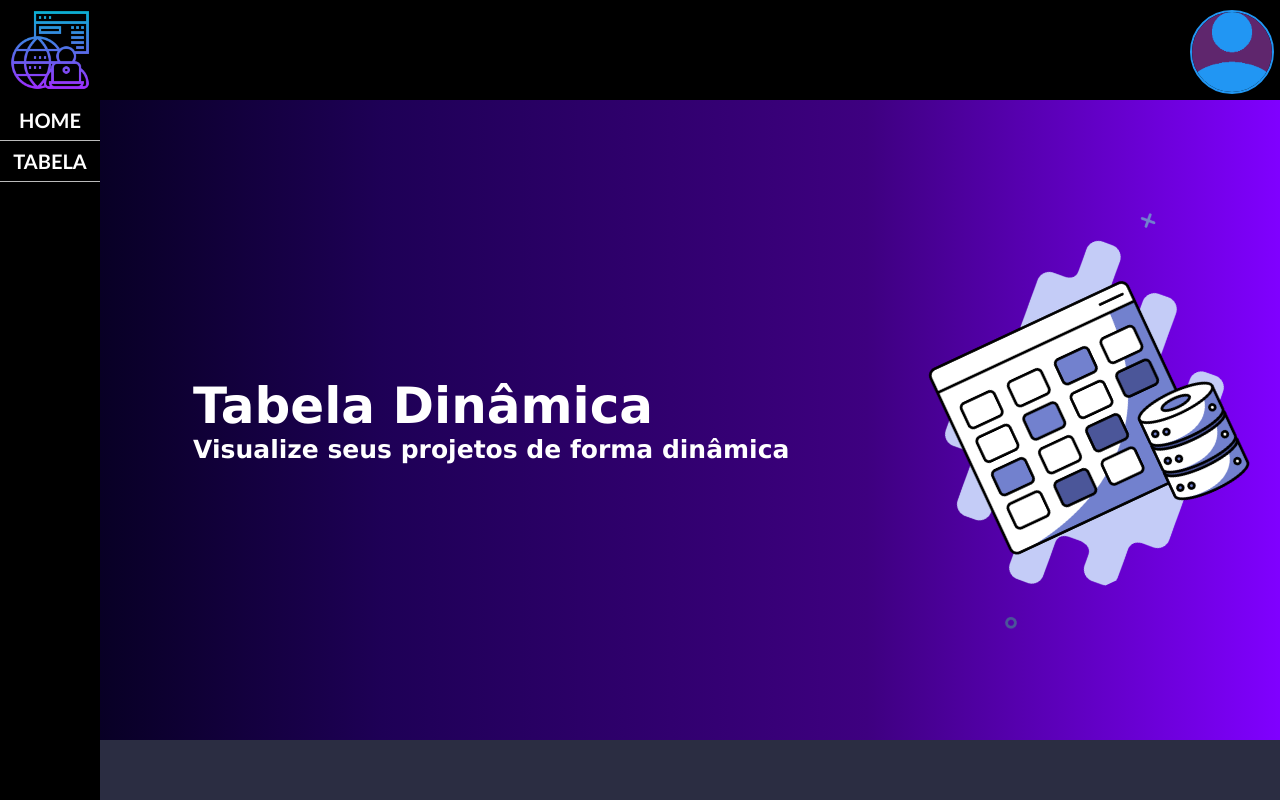
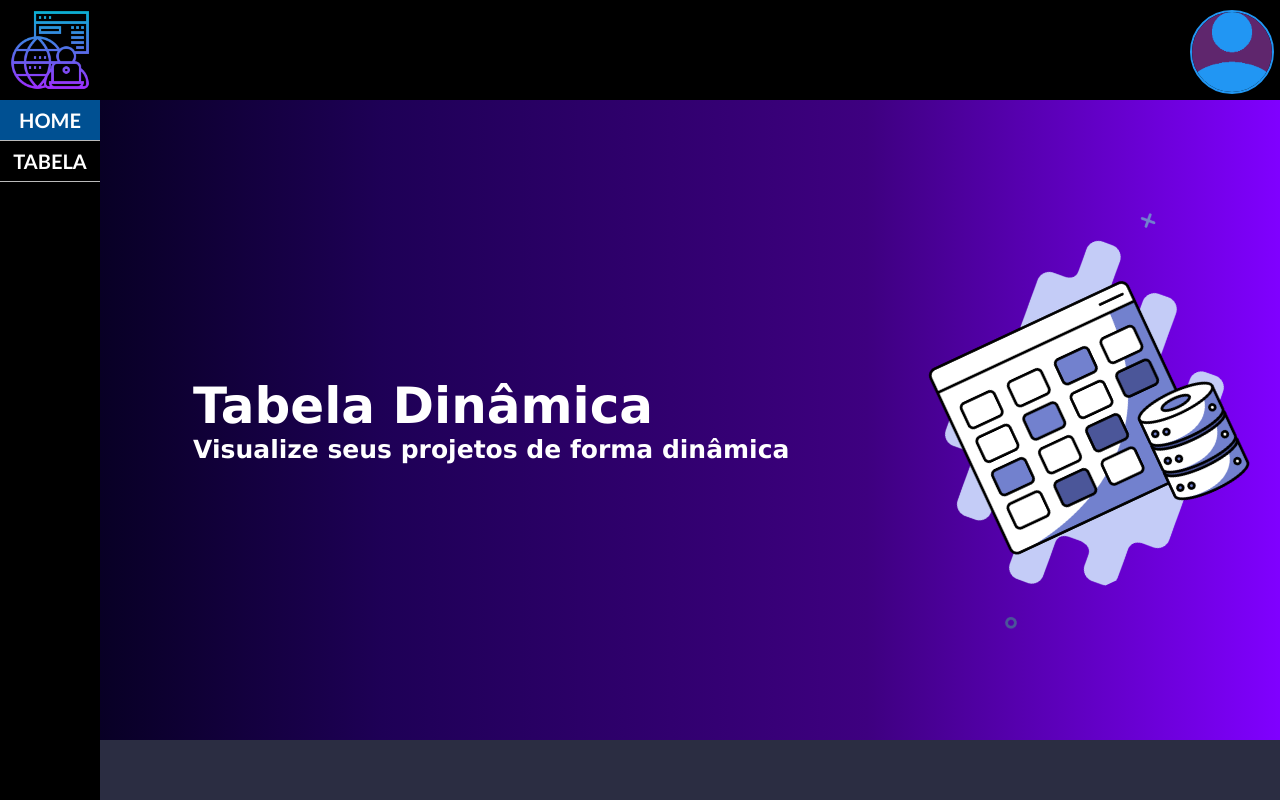
Before and after one commit to Web-LIA/Tabela-Dinamica, a React (Create React App) app: page / in a window 1280 px wide. In both pictures the pointer is over the item "HOME". Shown: the top 800 px of the page. Built offline with nearby package versions, Linux system fonts and the light colour scheme.

Commit message:
feat: adicionar mudança de cor da navbar pelo hover

```diff
--- a/src/App.css
+++ b/src/App.css
@@ -18,12 +18,16 @@
         width: 100%;
         height: 40px;
         border-bottom: 1px solid #bbb;
+        cursor: pointer;
         a{
           color: white;
           text-align: center;
           display: block;
           text-decoration: none;
         }
+      }
+      li:hover{
+        background-color: #005092;
       }
     }
   }
```
